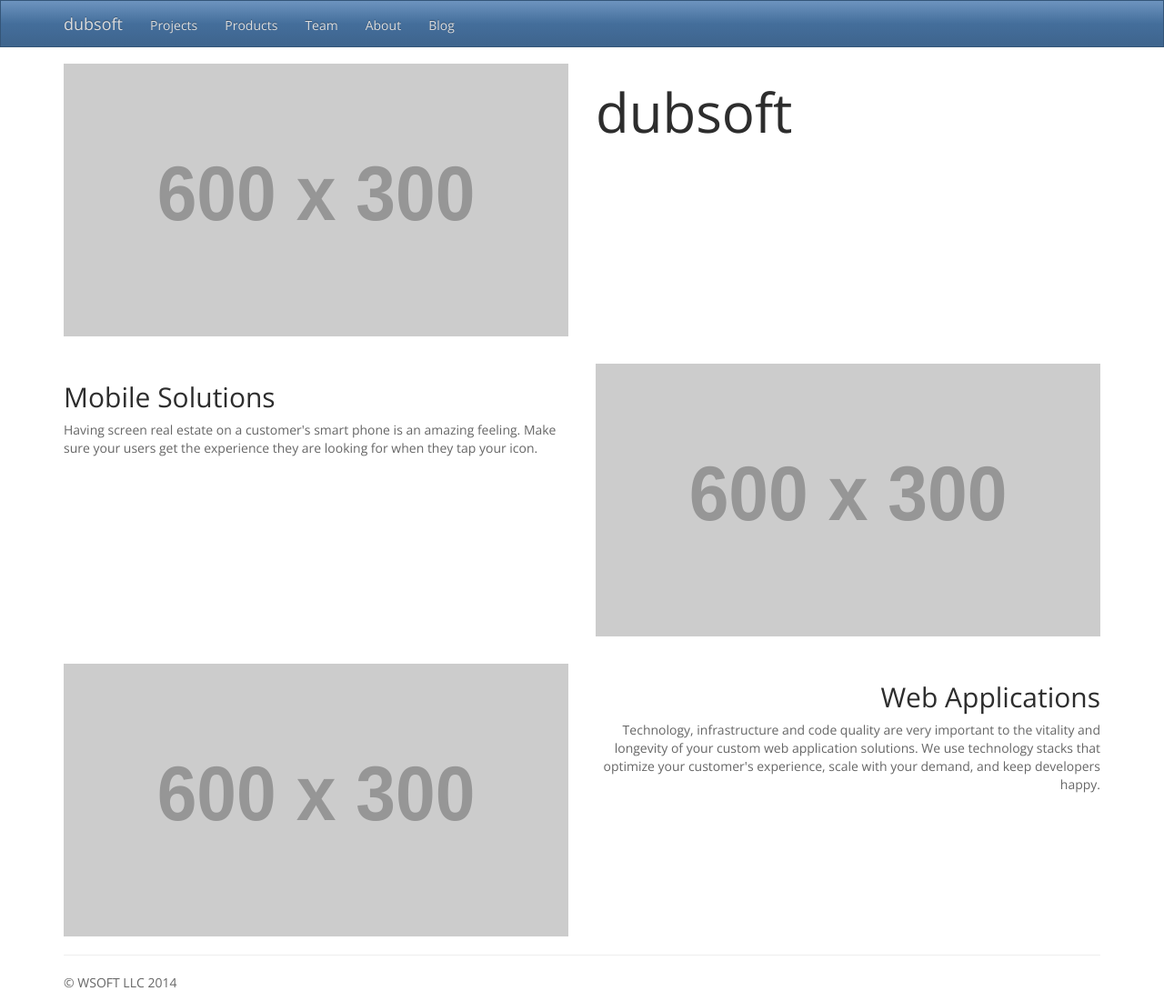
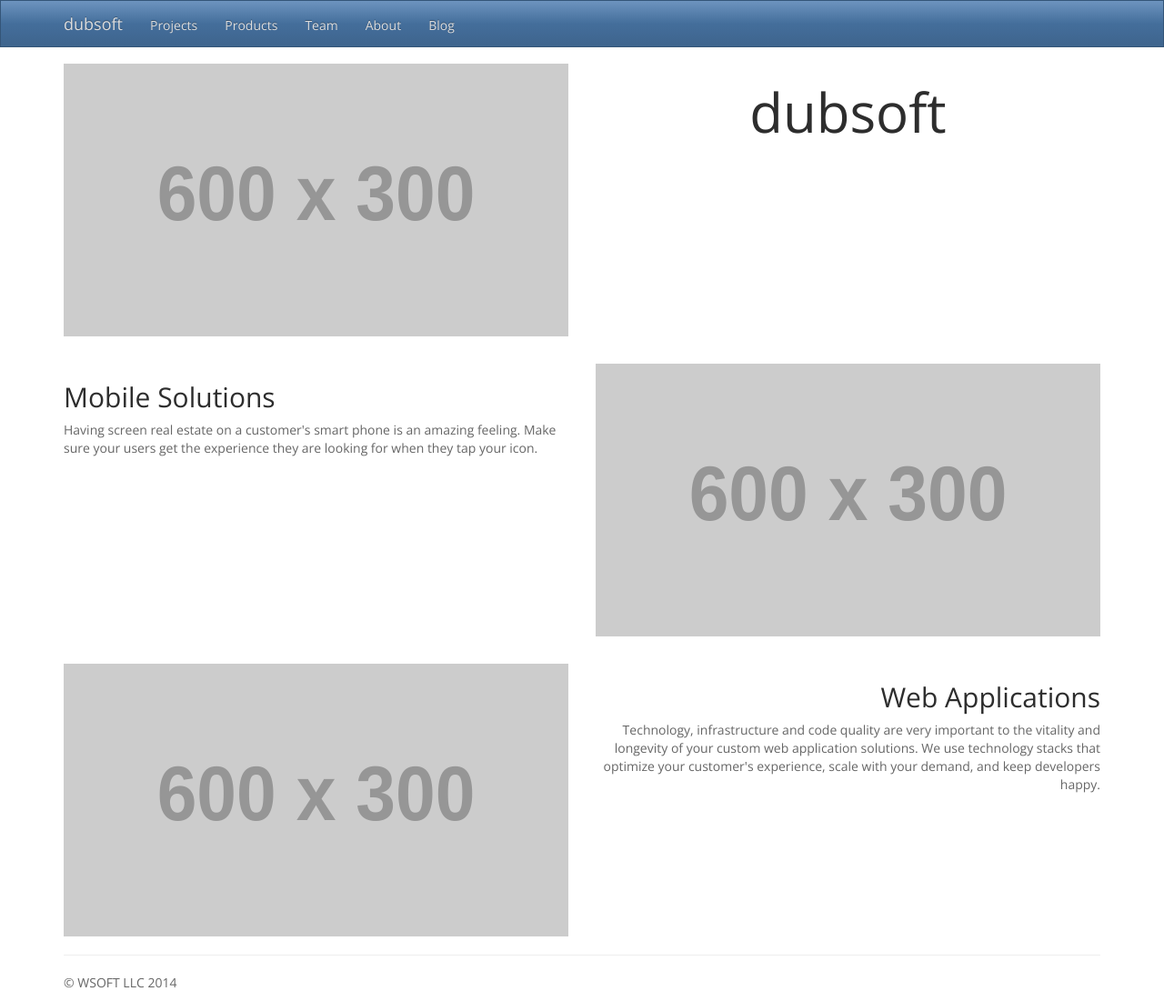
Before and after one commit to dubsoft/dubsoft-www, a Jekyll site: the page built from index.html, in a window 1280 px wide and 1101 px high. Shown: the whole window at 91% size. Built offline with Jekyll 4.4.1, drawn with Linux system fonts in a browser that asks for light colours; nearby versions of some CDN libraries; Markdown is read by kramdown in place of the engine named in the settings.

Commit message:
center the dubsoft heading

```diff
--- a/index.html
+++ b/index.html
@@ -10,7 +10,7 @@
          src="http://placehold.it/600x300.jpg"
     />
   </div>
-  <div class="col-md-6">
+  <div class="col-md-6 text-center">
     <h1 class="title">dubsoft</h1>
   </div>
 </div>
```
